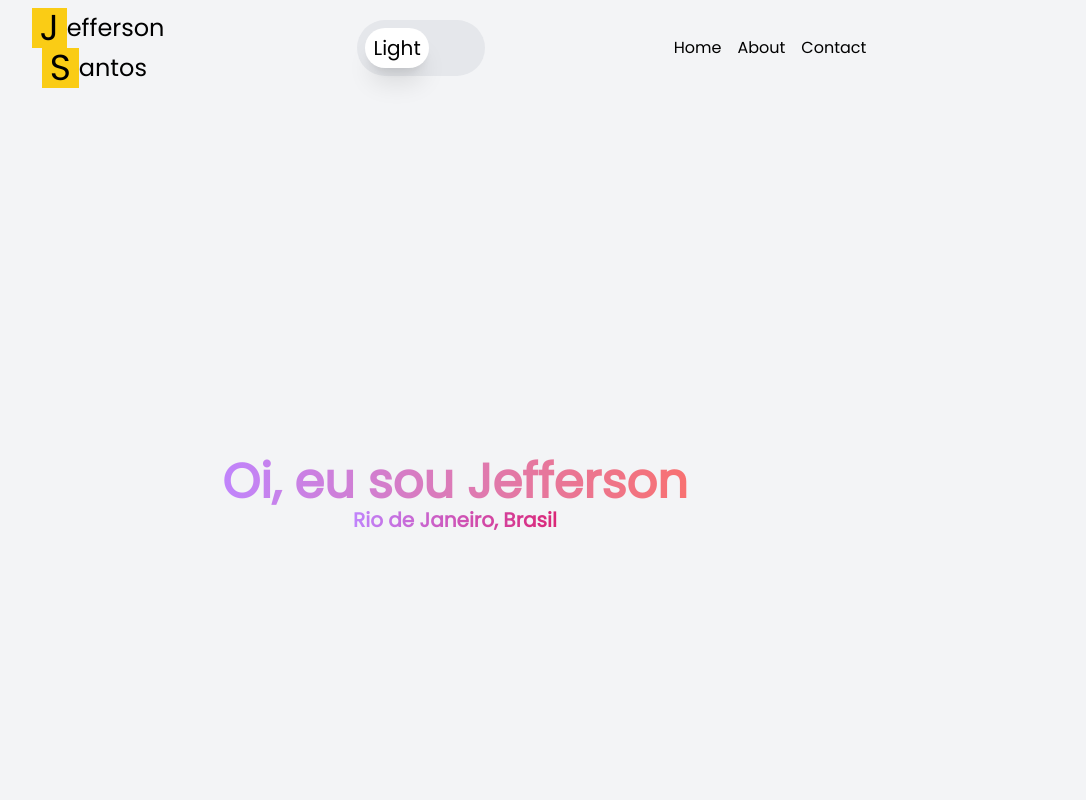
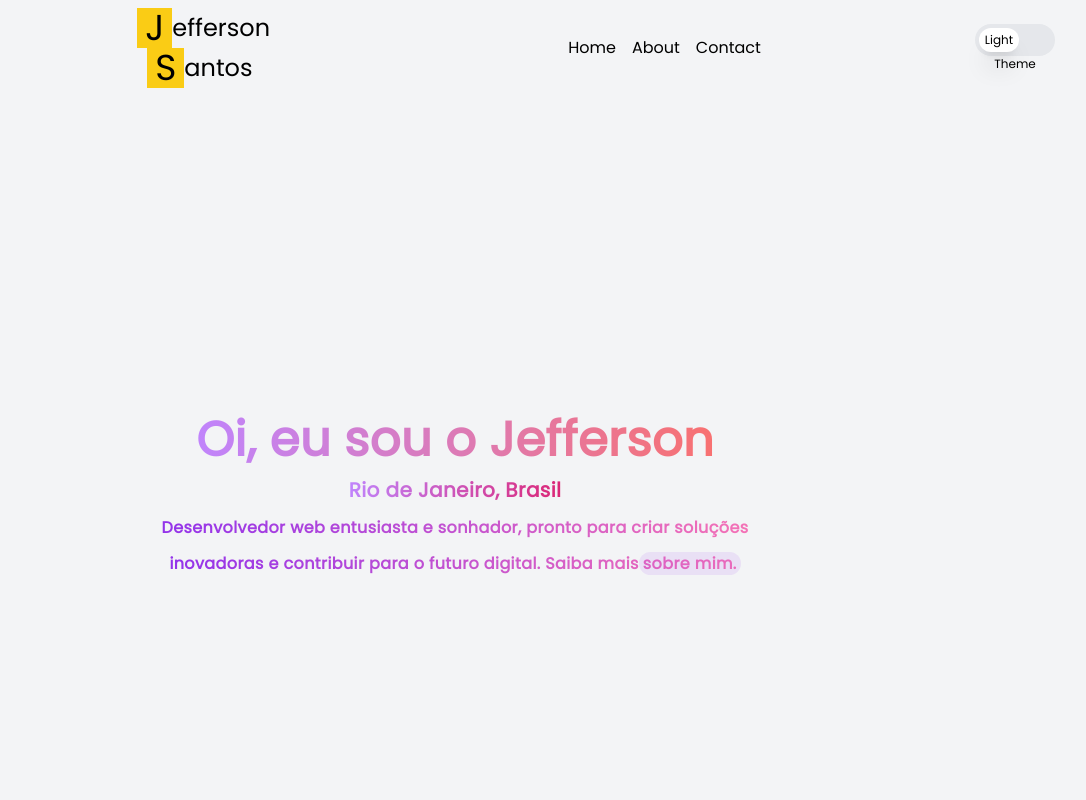
Before and after one commit to jeffersondrs/Portfolio, a Next.js app: page / in a window 1280 px wide. Shown: the top 800 px of the page, without its empty margins (185-1271 px from the left). Built offline with nearby package versions, Linux system fonts and the light colour scheme.

Commit message:
caroucel, animation logo, about me link

```diff
--- a/package.json
+++ b/package.json
@@ -9,6 +9,7 @@
     "lint": "next lint"
   },
   "dependencies": {
+    "@motionone/utils": "^10.15.1",
     "@types/node": "20.3.2",
     "@types/react": "18.2.14",
     "@types/react-dom": "18.2.6",
@@ -19,6 +20,7 @@
     "lucide": "^0.257.0",
     "lucide-react": "^0.257.0",
     "next": "13.4.7",
+    "popmotion": "^11.0.5",
     "postcss": "8.4.24",
     "react": "18.2.0",
     "react-dom": "18.2.0",
--- /dev/null
+++ b/src/api/data.ts
@@ -0,0 +1 @@
+export const images = ["https://images.unsplash.com/photo-1540273777513-7c4973aa2cd7?ixlib=rb-4.0.3&ixid=M3wxMjA3fDB8MHxwaG90by1wYWdlfHx8fGVufDB8fHx8fA%3D%3D&auto=format&fit=crop&w=1170&q=80", "https://images.unsplash.com/photo-1687274999959-dd29003bfa17?ixlib=rb-4.0.3&ixid=M3wxMjA3fDB8MHxwaG90by1wYWdlfHx8fGVufDB8fHx8fA%3D%3D&auto=format&fit=crop&w=1170&q=80", "https://images.unsplash.com/photo-1687800132770-8f1600a5849e?ixlib=rb-4.0.3&ixid=M3wxMjA3fDB8MHxwaG90by1wYWdlfHx8fGVufDB8fHx8fA%3D%3D&auto=format&fit=crop&w=1228&q=80", "https://images.unsplash.com/photo-1687709834461-85009675e422?ixlib=rb-4.0.3&ixid=M3wxMjA3fDB8MHxwaG90by1wYWdlfHx8fGVufDB8fHx8fA%3D%3D&auto=format&fit=crop&w=1171&q=80", "https://images.unsplash.com/photo-1687507318101-225772a6e2aa?ixlib=rb-4.0.3&ixid=M3wxMjA3fDB8MHxwaG90by1wYWdlfHx8fGVufDB8fHx8fA%3D%3D&auto=format&fit=crop&w=1170&q=80", "https://images.unsplash.com/photo-1687507593516-abd148e0bac9?ixlib=rb-4.0.3&ixid=M3wxMjA3fDB8MHxwaG90by1wYWdlfHx8fGVufDB8fHx8fA%3D%3D&auto=format&fit=crop&w=1170&q=80"];
--- a/src/app/about/page.tsx
+++ b/src/app/about/page.tsx
@@ -4,6 +4,7 @@ import Link from "next/link";
 import React from "react";
 import { ThemeContext } from "@/context/ThemeProvider";
 import { useContext } from "react";
+import { Carroucel } from "@/components/Carroucel";
 
 export default function AboutPage() {
   const { isDark } = useContext(ThemeContext);
@@ -13,7 +14,7 @@ export default function AboutPage() {
     ${isDark ? "bg-gray-950 text-white" : "bg-gray-100 text-black"}
     `}
     >
-      <h1>About Page</h1>
+      <Carroucel />
     </div>
   );
 }
--- a/src/app/page.tsx
+++ b/src/app/page.tsx
@@ -5,6 +5,7 @@ import { motion } from "framer-motion";
 import { ThemeContext } from "@/context/ThemeProvider";
 import { useContext } from "react";
 import Hello from "@/components/Hello";
+import MotionOne from "@/components/Scrolling";
 
 export default function Home() {
   const { isDark } = useContext(ThemeContext);
@@ -16,6 +17,9 @@ export default function Home() {
     `}
     >
       <Hello />
+      {/* <div className="w-full px-44 sm:px-3 md:px-10 lg:px-20 h-48">
+        <MotionOne />
+      </div> */}
     </main>
   );
 }
--- /dev/null
+++ b/src/components/Carroucel.tsx
@@ -0,0 +1,96 @@
+"use client";
+
+import * as React from "react";
+import { useState, useContext } from "react";
+import { motion, AnimatePresence } from "framer-motion";
+import { wrap } from "popmotion";
+import { images } from "@/api/data";
+import { ThemeContext } from "@/context/ThemeProvider";
+
+const variants = {
+  enter: (direction: number) => {
+    return {
+      x: direction > 0 ? 1000 : -1000,
+      opacity: 0,
+    };
+  },
+  center: {
+    zIndex: 1,
+    x: 0,
+    opacity: 1,
+  },
+  exit: (direction: number) => {
+    return {
+      zIndex: 0,
+      x: direction < 0 ? 1000 : -1000,
+      opacity: 0,
+    };
+  },
+};
+
+const swipeConfidenceThreshold = 10000;
+const swipePower = (offset: number, velocity: number) => {
+  return Math.abs(offset) * velocity;
+};
+
+export const Carroucel = () => {
+  const { isDark } = useContext(ThemeContext);
+  const [[page, direction], setPage] = useState([0, 0]);
+
+  const imageIndex = wrap(0, images.length, page);
+
+  const paginate = (newDirection: number) => {
+    setPage([page + newDirection, newDirection]);
+  };
+
+  return (
+    <div className=" w-full h-screen relative flex justify-center items-center">
+      <AnimatePresence initial={false} custom={direction}>
+        <motion.img
+          key={page}
+          src={images[imageIndex]}
+          custom={direction}
+          variants={variants}
+          initial="enter"
+          animate="center"
+          exit="exit"
+          transition={{
+            x: { type: "spring", stiffness: 300, damping: 30 },
+            opacity: { duration: 0.2 },
+          }}
+          drag="x"
+          dragConstraints={{ left: 0, right: 0 }}
+          dragElastic={1}
+          onDragEnd={(e, { offset, velocity }) => {
+            const swipe = swipePower(offset.x, velocity.x);
+
+            if (swipe < -swipeConfidenceThreshold) {
+              paginate(1);
+            } else if (swipe > swipeConfidenceThreshold) {
+              paginate(-1);
+            }
+          }}
+          className="absolute w-full h-full object-cover"
+        />
+      </AnimatePresence>
+      <div
+        className={`
+        ${isDark ? "bg-black text-white" : "bg-white text-black"}
+        absolute rounded-3xl w-10 h-10 flex justify-center items-center select-none cursor-pointer font-bold text-lg z-10 right-2
+        `}
+        onClick={() => paginate(1)}
+      >
+        {"‣"}
+      </div>
+      <div
+        className={`
+        ${isDark ? "bg-black text-white" : "bg-white text-black"}
+        absolute rounded-3xl w-10 h-10 flex justify-center items-center select-none cursor-pointer font-bold text-lg z-10 left-2 -scale-100
+        `}
+        onClick={() => paginate(-1)}
+      >
+        {"‣"}
+      </div>
+    </div>
+  );
+};
--- a/src/components/Footer.tsx
+++ b/src/components/Footer.tsx
@@ -20,20 +20,20 @@ export default function Footer() {
         <Link href="https://twitter.com/kalliadranoth">
           <Twitter
             size={40}
-            className="hover:text-white transition-all duration-200 ease-in-out p-1 rounded-md hover:bg-gradient-radial from-blue-400 to-sky-400"
+            className="hover:text-white transition-all duration-300 ease-in-out p-1 rounded-md hover:bg-gradient-radial from-blue-400 to-sky-400"
           />
         </Link>
         <Link href="https://github.com/jeffersondrs">
           <Github
             size={40}
-            className="hover:text-white transition-all duration-200 ease-in-out p-1 rounded-md hover:bg-gradient-to-tl from-black to-sky-900"
+            className="hover:text-white transition-all duration-300 ease-in-out p-1 rounded-md hover:bg-gradient-to-tl from-black to-sky-900"
           />
         </Link>
 
         <Link href="https://www.linkedin.com/in/jeffersondrs/">
           <Linkedin
             size={40}
-            className="hover:text-white transition-all duration-200 ease-in-out p-1 rounded-md hover:bg-gradient-radial from-blue-400 to-blue-700"
+            className="hover:text-white transition-all duration-300 ease-in-out p-1 rounded-md hover:bg-gradient-radial from-blue-400 to-blue-700"
           />
         </Link>
       </div>
--- a/src/components/Hello.tsx
+++ b/src/components/Hello.tsx
@@ -1,32 +1,92 @@
-import React from "react";
+"use client";
+
+import React, { useContext } from "react";
 import { motion } from "framer-motion";
+import { ThemeContext } from "@/context/ThemeProvider";
+import Link from "next/link";
 
 const Hello = () => {
-
+  const { isDark } = useContext(ThemeContext);
   const spring = {
     type: "spring",
     stiffness: 100,
     damping: 10,
   };
+
   return (
-    <motion.div
+    <div className="p-10 sm:p-0 sm:mt-5 flex flex-col items-center justify-center w-full h-full sm:flex-col gap-3 tracking-wide">
+      <motion.p
         initial={{ translateY: -30, opacity: 0 }}
         animate={{
           translateY: 0,
           opacity: 1,
         }}
         transition={spring}
+        className="text-5xl sm:text-2xl font-extrabold text-transparent bg-clip-text bg-gradient-to-r  from-purple-400 to-red-400"
+      >
+        Oi, eu sou o Jefferson
+      </motion.p>
+      <motion.p
+        initial={{ translateY: -15, opacity: 0 }}
+        animate={{
+          translateY: 0,
+          opacity: 1,
+        }}
+        transition={{ ...spring, delay: 0.5 }}
+        className="text-xl sm:text-lg font-extrabold text-transparent bg-clip-text bg-gradient-to-r from-purple-400 to-pink-600"
+      >
+        Rio de Janeiro, Brasil
+      </motion.p>
+      <motion.p
+        initial={{ translateY: -15, opacity: 0 }}
+        animate={{
+          translateY: 0,
+          opacity: 1,
+        }}
+        transition={{ ...spring, delay: 0.9 }}
+        className={`
+        text-base sm:text-xs font-extrabold text-transparent bg-clip-text bg-gradient-to-r text-center whitespace-pre-wrap break-words ${
+          isDark ? "from-gray-100 to-gray-300" : "from-purple-600 to-pink-400"
+        }
+        `}
+      >
+        Desenvolvedor web entusiasta e sonhador, pronto para criar soluções
+      </motion.p>
+      <div className="flex flex-row items-center justify-center flex-wrap">
+        <motion.p
+          initial={{ translateY: -15, opacity: 0 }}
+          animate={{
+            translateY: 0,
+            opacity: 1,
+          }}
+          transition={{
+            ...spring,
+            delay: 0.9,
+          }}
+          className={`
+        text-base sm:text-xs font-extrabold text-transparent bg-clip-text bg-gradient-to-r text-center whitespace-pre-wrap break-words ${
+          isDark ? "from-gray-100 to-gray-200" : "from-purple-600 to-pink-400"
+        }
+        `}
+        >
+          inovadoras e contribuir para o futuro digital. Saiba mais
+          <Link
+            href="/about"
+            className={`
+            hover:bg-gray-900/5 rounded-full  transition-all duration-500 ease-in-out px-1 cursor-pointer
+            ${
+              isDark
+                ? "bg-gray-900/10 hover:text-white"
+                : "bg-purple-600/10 hover:text-black"
+            }
 
-      className="p-10 sm:p-0 sm:mt-5 flex flex-col items-center justify-center w-full h-full sm:flex-col"
+          `}
           >
-      <p className="text-5xl sm:text-2xl font-extrabold text-transparent bg-clip-text bg-gradient-to-r  from-purple-400 to-red-400">
-        Oi, eu sou Jefferson
-      </p>
-
-      <p className="text-xl sm:text-lg font-extrabold text-transparent bg-clip-text bg-gradient-to-r from-purple-400 to-pink-600">
-        Rio de Janeiro, Brasil
-      </p>
-    </motion.div>
+            sobre mim.
+          </Link>
+        </motion.p>
+      </div>
+    </div>
   );
 };
 
--- a/src/components/Navegation.tsx
+++ b/src/components/Navegation.tsx
@@ -20,12 +20,13 @@ export default function Navegation({ children }: NavegationProps) {
       flex w-full justify-evenly items-center px-4 py-2 pr-10
       `}
       >
+        <Link href="/">
           <div>
             <div className="flex flex-row gap-2 items-center">
               <motion.span
                 initial={{ translateX: -35, opacity: 1 }}
                 animate={{ translateX: 12 }}
-              transition={{ duration: 1 }}
+                transition={{ duration: 1, repeat: 2, repeatType: "reverse" }}
                 className="text-4xl bg-yellow-400 px-2"
               >
                 J
@@ -43,7 +44,7 @@ export default function Navegation({ children }: NavegationProps) {
               <motion.span
                 initial={{ translateY: -40, opacity: 1 }}
                 animate={{ translateY: 0, translateX: 22 }}
-              transition={{ duration: 1 }}
+                transition={{ duration: 1, repeat: 2, repeatType: "reverse" }}
                 className="text-4xl bg-yellow-400 px-2"
               >
                 S
@@ -58,7 +59,7 @@ export default function Navegation({ children }: NavegationProps) {
               </motion.p>
             </div>
           </div>
-        <ToggoeButton />
+        </Link>
         <div
           className="flex items-center space-x-4 sm:hidden transition-all
         duration-500 ease-in-out transform cursor-pointer
@@ -74,6 +75,10 @@ export default function Navegation({ children }: NavegationProps) {
             Contact
           </Link>
         </div>
+        <div className="absolute right-10 sm:left-1 sm:top-1 flex flex-col justify-center items-center w-20">
+          <ToggoeButton />
+          <span className="text-xs">Theme</span>
+        </div>
       </nav>
       {children}
     </>
--- /dev/null
+++ b/src/components/Scrolling.tsx
@@ -0,0 +1,69 @@
+import { useRef } from "react";
+import {
+  motion,
+  useScroll,
+  useSpring,
+  useTransform,
+  useMotionValue,
+  useVelocity,
+  useAnimationFrame
+} from "framer-motion";
+import { wrap } from "@motionone/utils";
+
+interface ParallaxProps {
+  children: string;
+  baseVelocity: number;
+}
+
+function ParallaxText({ children, baseVelocity = 100 }: ParallaxProps) {
+  const baseX = useMotionValue(0);
+  const { scrollY } = useScroll();
+  const scrollVelocity = useVelocity(scrollY);
+  const smoothVelocity = useSpring(scrollVelocity, {
+    damping: 50,
+    stiffness: 400
+  });
+  const velocityFactor = useTransform(smoothVelocity, [0, 1000], [0, 5], {
+    clamp: false
+  });
+
+
+  const x = useTransform(baseX, (v) => `${wrap(-20, -45, v)}%`);
+
+  const directionFactor = useRef<number>(1);
+  useAnimationFrame((t, delta) => {
+    let moveBy = directionFactor.current * baseVelocity * (delta / 1000);
+
+
+    if (velocityFactor.get() < 0) {
+      directionFactor.current = -1;
+    } else if (velocityFactor.get() > 0) {
+      directionFactor.current = 1;
+    }
+
+    moveBy += directionFactor.current * moveBy * velocityFactor.get();
+
+    baseX.set(baseX.get() + moveBy);
+  });
+
+
+  return (
+    <div className="h-20 text-red-500 overflow-hidden m-0 flex-nowrap flex whitespace-nowrap leading-relaxed ">
+      <motion.div className="font-semibold uppercase text-6xl flex whitespace-nowrap flex-nowrap" style={{ x }}>
+        <span className="block mr-8">{children} </span>
+        <span className="block mr-8">{children} </span>
+        <span className="block mr-8">{children} </span>
+        <span className="block mr-8">{children} </span>
+      </motion.div>
+    </div>
+  );
+}
+
+export default function MotionOne() {
+  return (
+    <section className="relative">
+      <ParallaxText baseVelocity={-5}>Web Designer</ParallaxText>
+      <ParallaxText baseVelocity={5}>Typescript NetxJs </ParallaxText>
+    </section>
+  );
+}
--- a/src/components/ToggleButton.tsx
+++ b/src/components/ToggleButton.tsx
@@ -6,33 +6,33 @@ import { useContext } from "react";
 
 export default function ToggoeButton() {
   const [isOn, setIsOn] = useState(false);
-  const { toggleTheme } = useContext(ThemeContext);
+  const { toggleTheme, isDark } = useContext(ThemeContext);
   const toggleSwitch = () => setIsOn(!isOn);
 
   return (
     <div
-      className={`w-32 bg-gray-200 flex justify-start rounded-full p-2 cursor-pointer ${
+      className={`w-20 sm:w-16 flex justify-start rounded-full p-1 sm:p-0 cursor-pointer ${
         isOn ? "justify-end" : "justyfy-start"
       }
+      ${isDark ? "bg-gray-600" : "bg-gray-200"}
     `}
-      data-isOn={isOn}
       onClick={() => {
         toggleSwitch();
         toggleTheme();
       }}
     >
       <motion.div
-        className={`w-16 h-10 rounded-full flex justify-center items-center shadow-xl ${
-          isOn ? "bg-black text-white" : "bg-white text-black"
+        className={`w-10 h-6 sm:w-10 sm:border sm:h-6 rounded-full flex justify-center items-center shadow-xl ${
+          isOn ? "bg-black text-white sm:border-white" : "bg-white text-black sm:border-black"
         }
       `}
         layout
         transition={spring}
       >
         {isOn ? (
-          <span className="text-xl">Dark</span>
+          <span className="text-xs">Dark</span>
         ) : (
-          <span className="text-xl">Light</span>
+          <span className="text-xs">Light</span>
         )}
       </motion.div>
     </div>
```
Also changed, not shown: 1 other file (tests, documents, lock files or other folders). Lines whose indentation alone changed are shown as unchanged.
